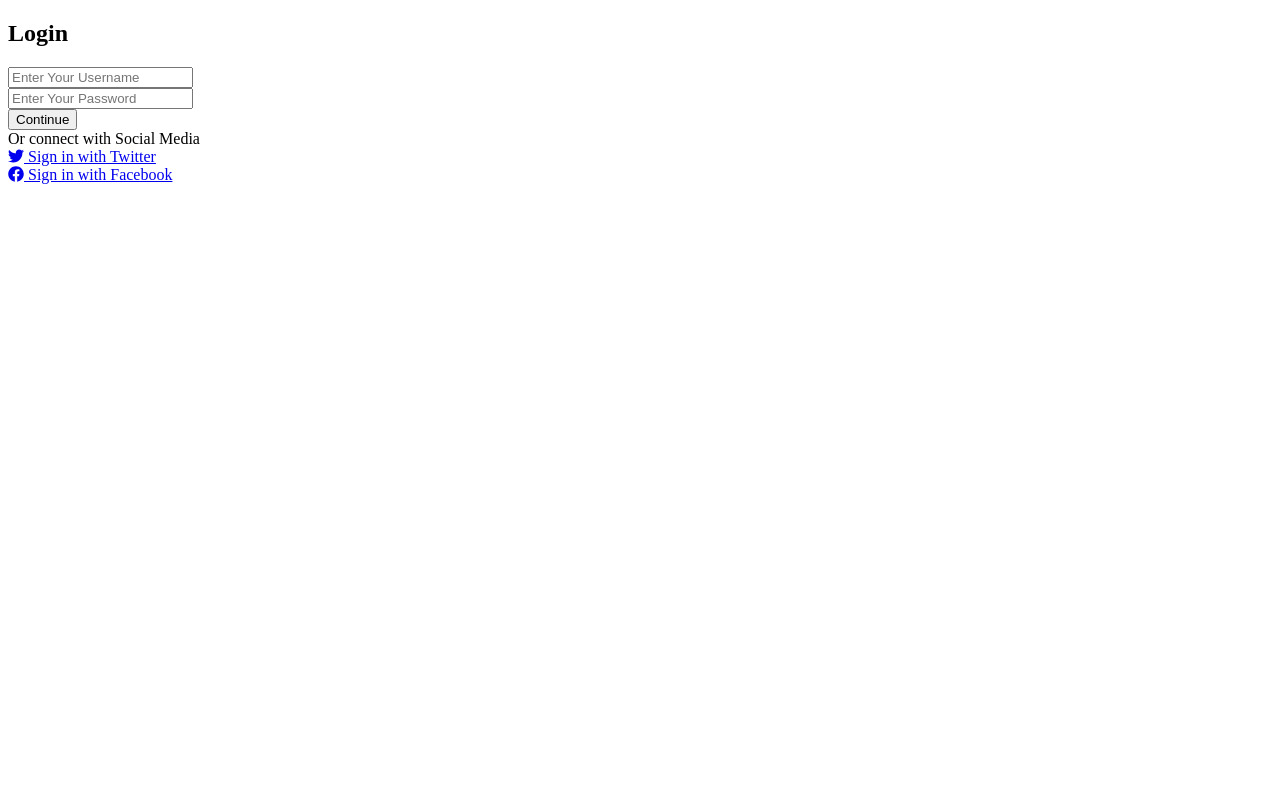
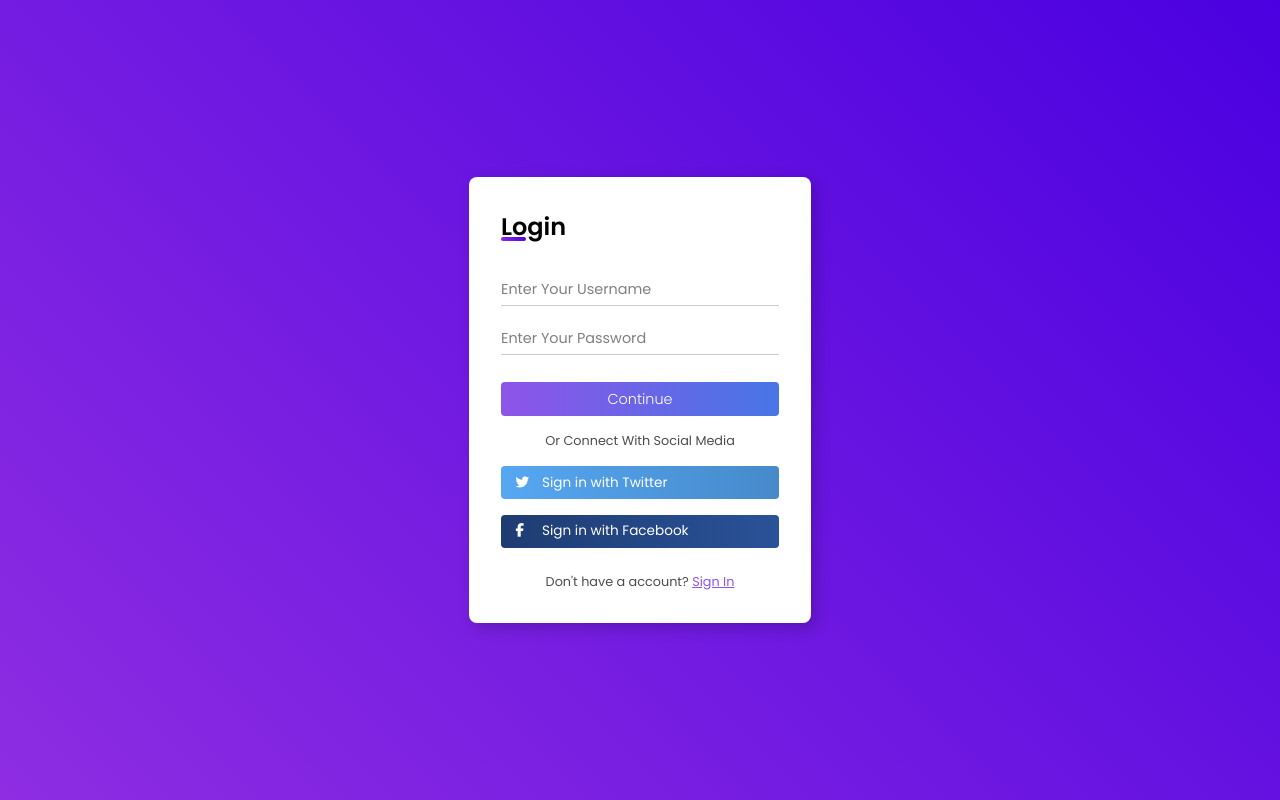
Before and after one commit to anyemedola/responsive-login-form, a plain HTML site: page index.html in a window 1280 px wide. Drawn offline with Linux system fonts and the light colour scheme.

Commit message:
v.1.0
Login and Sign Up form made by girl coding youtube video tutorial

```diff
--- /dev/null
+++ b/cadastro/cadastro.html
@@ -0,0 +1,53 @@
+<!DOCTYPE html>
+<html lang="pt-br">
+<head>
+    <meta charset="UTF-8">
+    <meta http-equiv="X-UA-Compatible" content="IE=edge">
+    <meta name="viewport" content="width=device-width, initial-scale=1.0">
+    <title>Sign Up Form</title>
+    <link rel="stylesheet" href="style.css">
+</head>
+<body>
+    <main>
+        <h1>Create Account</h1>
+        <div class="social-media">
+            <a href="#">
+                <img src="assets/google.png" alt="Google">
+            </a>
+            <a href="#">
+                <img src="assets/facebook.png" alt="Facebook">
+            </a>
+            <a href="#">
+                <img src="assets/linkedin.png" alt="Linkedin">
+            </a>
+        </div>
+
+        <div class="alternative">
+            <span>OR</span>
+        </div>
+
+        <form action="">
+            <label for="name">
+                <span>Name</span>
+                <input type="text" id="name" name="name">
+            </label>
+
+            <label for="email">
+                <span>E-mail</span>
+                <input type="email" id="email" name="email">
+            </label>
+
+            <label for="password">
+                <span>Password</span>
+                <input type="password" id="password" name="password">
+            </label>
+
+            <input type="submit" value="Sign Up" id="button">
+        </form>
+    </main>
+    <section class="images">
+        <img src="assets/mobile.svg" alt="Mobile">
+        <div class="circle"></div>
+    </section>
+</body>
+</html>
--- /dev/null
+++ b/cadastro/style.css
@@ -0,0 +1,179 @@
+@import url('https://fonts.googleapis.com/css2?family=Poppins:wght@100;200;300;400;500;600&display=swap');
+
+* {
+    margin: 0;
+    padding: 0;
+    border: 0;
+    box-sizing: border-box;
+    font-family: "Poppins", sans-serif;
+}
+
+body {
+    background: #1B2029;
+    color: white;
+    font-weight: 500;
+    display: flex;
+    min-height: 100vh;
+    min-width: 100vw;
+}
+
+main {
+    width: 50vw;
+    display: flex;
+    flex-direction: column;
+    align-items: center;
+    justify-content: center;
+}
+
+main h1 {
+    color: #8880FE;
+    font-size: 3rem;
+    margin-bottom: 3rem;
+    text-align: center;
+}
+
+main.social-media {
+    display: flex;
+    align-content: center;
+}
+
+main .social-media a {
+    text-decoration: none;
+}
+
+main .social-media img {
+    width: 36px;
+    margin-left: 3rem;
+}
+
+main .social-media a:first-child img {
+    margin-left: 0;
+}
+
+main .alternative {
+    margin-top: 1rem;
+}
+
+main .alternative span {
+    font-size: 1.1rem;
+    font-weight: 400;
+    color: rgba(255, 255, 255, 0.3);
+    position: relative;
+}
+
+main .alternative span::before, main .alternative span::after {
+    position: absolute;
+    content: '';
+    height: 1px;
+    width: 100px;
+    bottom: 50%;
+    right: 50px;
+    background: rgba(255, 255, 255, 0.3);
+}
+
+main .alternative span::after {
+    left: 50px;
+}
+
+main form {
+    display: flex;
+    flex-direction: column;
+    align-items: center;
+}
+
+main form label {
+    display: flex;
+    flex-direction: column;
+}
+
+main form label span {
+    font-size: 1.1rem;
+    margin-top: 2rem;
+}
+
+main form input {
+    background: #161923;
+    width: 300px;
+    height: 50px;
+    padding: 0 0.5rem;
+    margin-top: 1rem;
+    outline: none;
+    color: rgba(166, 166, 166);
+    font-size: 1rem;
+    border: 1px solid #040B18;
+    border-radius: 8px;
+}
+
+main form input[type="submit"] {
+    cursor: pointer;
+    width: 50%;
+    margin-top: 4rem;
+    border: none;
+    border-radius: 32px;
+    background: #6C63FF;
+    color: white;
+    font-size: 1.1rem;
+    transition: all .3s ease-in-out;
+}
+
+main form input[type="submit"]:hover {
+    background: #5952d4;
+}
+
+section.images {
+    width: 50vw;
+    display: flex;
+    align-items: flex-end;
+    justify-content: flex-end;
+    padding: 4rem;
+}
+
+section.images img {
+    width: 100%;
+}
+
+section.images .circle {
+    position: absolute;
+    height: 100%;
+    width: 100%;
+    top: 0;
+    left: 0;
+    background: linear-gradient(45deg, #E8CBC0, #636FA4);
+    clip-path: circle(40% at right 80%);
+    z-index: -1;
+}
+
+@media only screen and (min-width: 900px) and (max-width: 1200px) {
+    section.images img {
+        width: 110%;
+    }
+
+    section.images .circle {
+        clip-path: circle(35% at right 80%);
+    }
+}
+
+@media only screen and (max-width: 900px) {
+    section.images {
+        display: none;
+        visibility: hidden;
+    }
+
+    main {
+        width: 100vw;
+    }
+}
+
+@media only screen and (max-width: 450px) {
+    main h1 {
+        font-size: 2rem;
+    }
+
+    main .alternative span {
+        font-size: 0.8rem;
+    }
+
+    main form label span, main form input[type="submit"] {
+        font-size: 1rem;
+    }
+}
--- a/index.html
+++ b/index.html
@@ -3,22 +3,22 @@
 <head>
     <meta charset="UTF-8">
     <meta name="viewport" content="width=device-width, initial-scale=1.0">
-        <script src="https://use.fontawesome.com/releases/v5.15.4/js/all.js" data-auto-a11y="true"></script>
+    <script src="https://kit.fontawesome.com/1ab94d0eba.js" crossorigin="anonymous"></script>
     <title>Login Form</title>
     <link rel="stylesheet" href="style.css">
 </head>
-
 <body>
     <main class="container">
         <h2>Login</h2>
         <form action="">
             <div class="input-field">
-                    <input type="text" name="username" id="username" placeholder="Enter Your Username">
+                <input type="text" name="username" id="username"
+                    placeholder="Enter Your Username">
                 <div class="underline"></div>
             </div>
-
             <div class="input-field">
-                    <input type="password" name="password" id="password" placeholder="Enter Your Password">
+                <input type="password" name="password" id="password"
+                    placeholder="Enter Your Password">
                 <div class="underline"></div>
             </div>
 
@@ -26,21 +26,23 @@
         </form>
 
         <div class="footer">
-                <span>Or connect with Social Media</span>
+            <span>Or Connect With Social Media</span>
             <div class="social-fields">
-                    <div class="social-field-twitter">
+                <div class="social-field twitter">
                     <a href="#">
                         <i class="fab fa-twitter"></i>
                         Sign in with Twitter
                     </a>
                 </div>
-                    <div class="social-field-Facebook">
+                <div class="social-field facebook">
                     <a href="#">
-                            <i class="fab fa-facebook"></i>
+                        <i class="fab fa-facebook-f"></i>
                         Sign in with Facebook
                     </a>
                 </div>
             </div>
+            <br/>
+            <span>Don't have a account? <a href="cadastro/cadastro.html" style="color: #8e54e9">Sign In</a></span>
         </div>
     </main>
 </body>
--- /dev/null
+++ b/style.css
@@ -0,0 +1,153 @@
+@import url('https://fonts.googleapis.com/css2?family=Poppins:wght@100;200;300;400;500;600;700&display=swap');
+
+* {
+    margin: 0;
+    border: 0;
+    padding: 0;
+    box-sizing: border-box;
+    font-family: "Poppins", sans-serif;
+}
+
+body {
+    background: linear-gradient(45deg, #8e2de2, #4a00e0);
+    background-repeat: no-repeat;
+    min-height: 100vh;
+    min-width: 100vw;
+    display: flex;
+    align-items: center;
+    justify-content: center;
+}
+
+main.container {
+    background: white;
+    min-width: 320px;
+    min-height: 40vh;
+    padding: 2rem;
+    box-shadow: 5px 5px 15px rgba(0, 0, 0, 0.2);
+    border-radius: 8px;
+}
+
+main h2 {
+    font-weight: 600;
+    margin-bottom: 2rem;
+    position: relative;
+}
+
+main h2::before {
+    content: '';
+    position: absolute;
+    height: 4px;
+    width: 25px;
+    bottom: 3px;
+    left: 0;
+    border-radius: 8px;
+    background: linear-gradient(45deg, #8e2de2, #4a00e0);
+}
+
+form {
+    display: flex;
+    flex-direction: column;
+}
+
+.input-field {
+    position: relative;
+}
+
+form .input-field:first-child {
+    margin-bottom: 1.5rem;
+}
+
+.input-field .underline::before {
+    content: '';
+    position: absolute;
+    height: 1px;
+    width: 100%;
+    bottom: -5px;
+    left: 0;
+    background: rgba(0, 0, 0, 0.2);
+}
+
+.input-field .underline::after {
+    content: '';
+    position: absolute;
+    height: 1px;
+    width: 100%;
+    bottom: -5px;
+    left: 0;
+    background: linear-gradient(45deg, #8e2de2, #4a00e0);
+    transform: scaleX(0);
+    transition: all .3s ease-in-out;
+    transform-origin: left;
+}
+
+.input-field input:focus ~ .underline::after {
+    transform: scaleX(1);
+}
+
+.input-field input {
+    outline: none;
+    font-size: 0.9rem;
+    color: rgba(0, 0, 0, 0.7);
+    width: 100%;
+}
+
+.input-field input::placeholder {
+    color: rgba(0, 0, 0, 0.5);
+}
+
+form input[type="submit"] {
+    margin-top: 2rem;
+    padding: 0.4rem;
+    width: 100%;
+    background: linear-gradient(to left, #4776E6, #8e54e9);
+    cursor: pointer;
+    color: white;
+    font-size: 0.9rem;
+    font-weight: 300;
+    border-radius: 4px;
+    transition: all 0.3s ease;
+}
+
+form input[type="submit"]:hover {
+    letter-spacing: 0.5px;
+    background: linear-gradient(to right, #4776E6, #8e54e9);
+}
+
+.footer {
+    display: flex;
+    flex-direction: column;
+    margin-top: 1rem;
+}
+
+.footer span {
+    color: rgba(0, 0, 0, 0.7);
+    font-size: 0.8rem;
+    text-align: center;
+}
+
+.footer .social-field {
+    padding: 0.4rem;
+    border-radius: 4px;
+    font-size: 0.85rem;
+    width: 100%;
+    cursor: pointer;
+    margin-top: 1rem;
+}
+
+.footer .social-field a i {
+    margin: 0 0.5rem;
+    width: 15px;
+}
+
+.footer .social-field a {
+    text-decoration: none;
+    color: white;
+}
+
+.footer .social-field.twitter {
+    background: linear-gradient(to right, #56a7f2, #468aca);
+}
+
+.footer .social-field.facebook {
+    background: linear-gradient(to right, #1e3c72, #2a5298);
+}
```
Also changed, not shown: cadastro/assets/facebook.png (added), cadastro/assets/final-mobile.png (added), cadastro/assets/final.png (added), cadastro/assets/google.png (added), cadastro/assets/linkedin.png (added), cadastro/assets/mobile.svg (added). Lines whose indentation alone changed are shown as unchanged.
